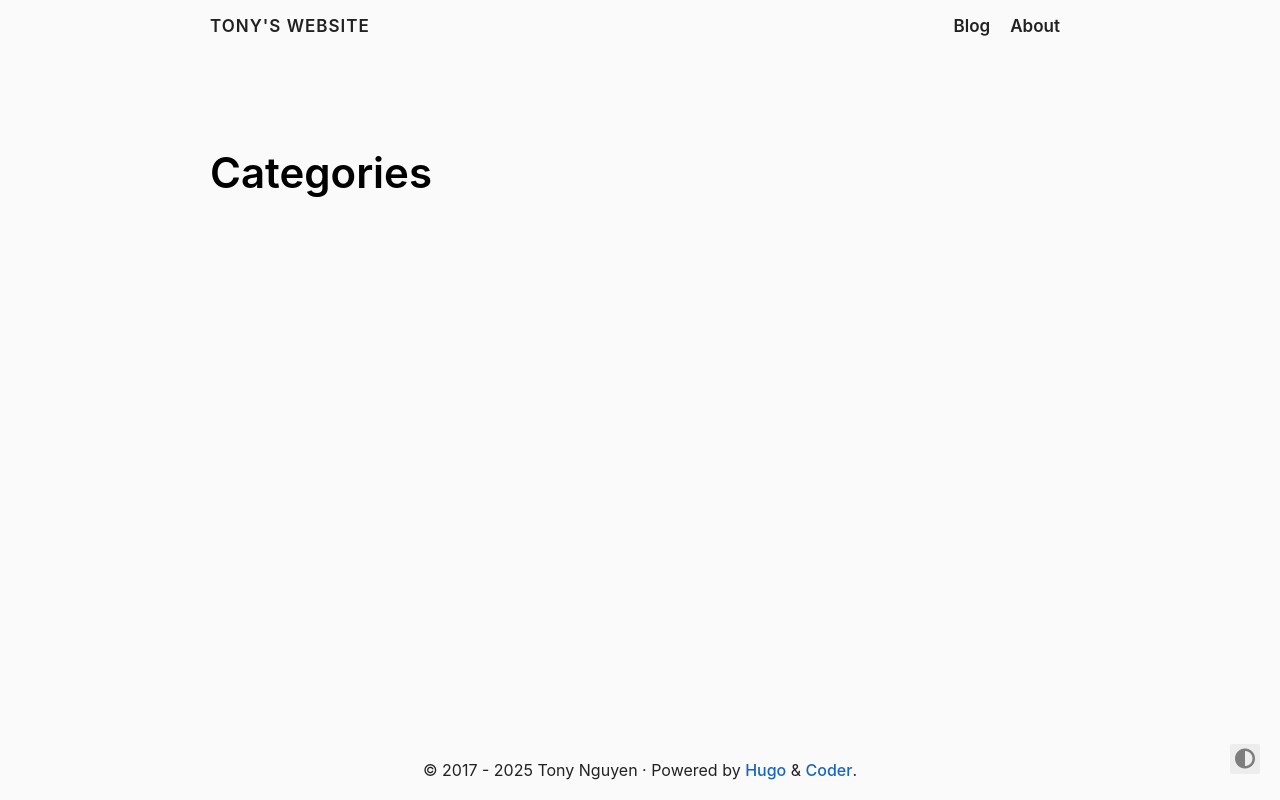
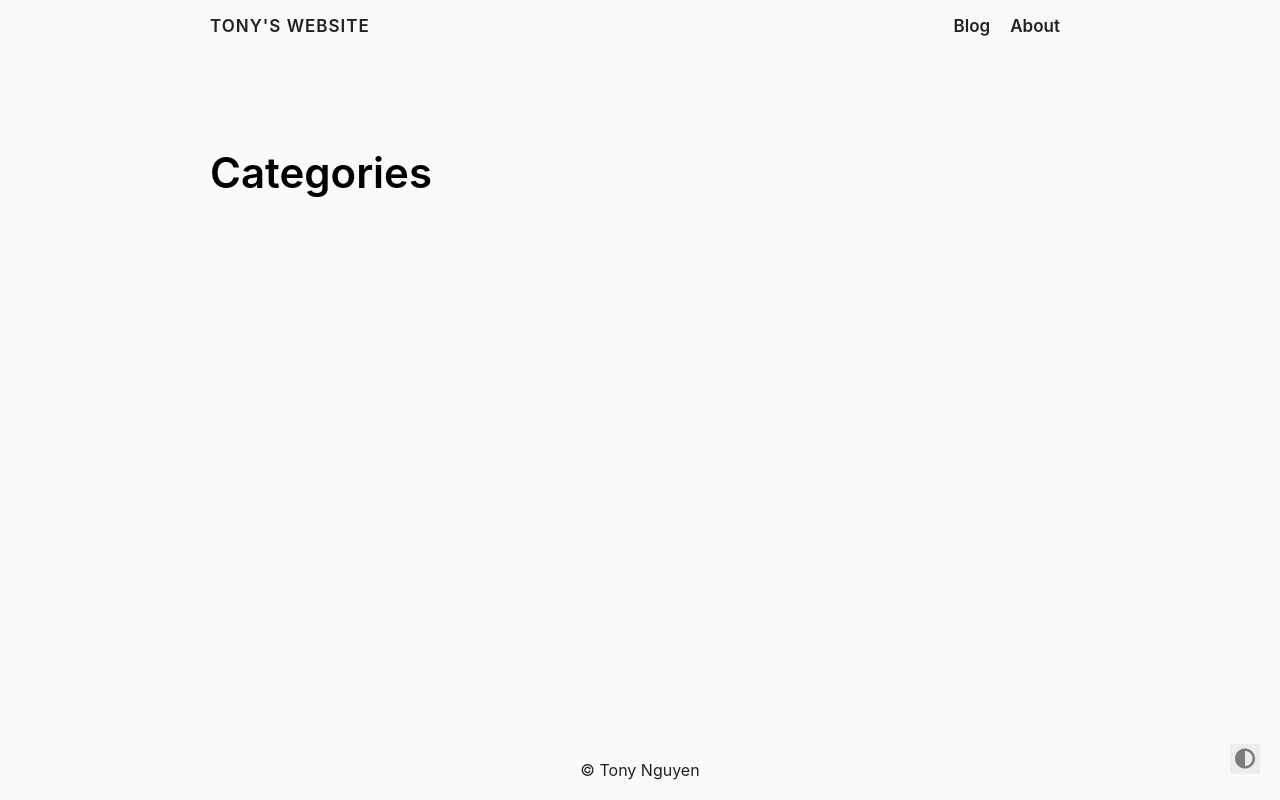
Before and after one commit to Tnguye98/blog-public, a plain HTML site: page categories/index.html in a window 1280 px wide. Drawn offline with Linux system fonts and the light colour scheme.

```diff
--- a/categories/index.html
+++ b/categories/index.html
@@ -154,14 +154,7 @@
     <footer class="footer">
   <section class="container">
     ©
-
-      2017 -
-
-    2025
      Tony Nguyen
-    ·
-
-    Powered by <a href="https://gohugo.io/" target="_blank" rel="noopener">Hugo</a> & <a href="https://github.com/luizdepra/hugo-coder/" target="_blank" rel="noopener">Coder</a>.
 
   </section>
 </footer>
```
Also changed, not shown: tags/index.html (+0 -7 lines), 4 other files.
